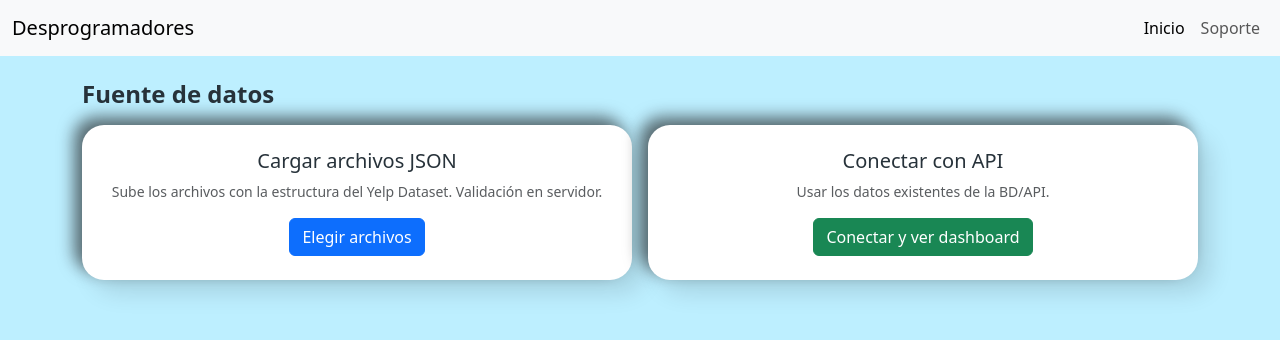
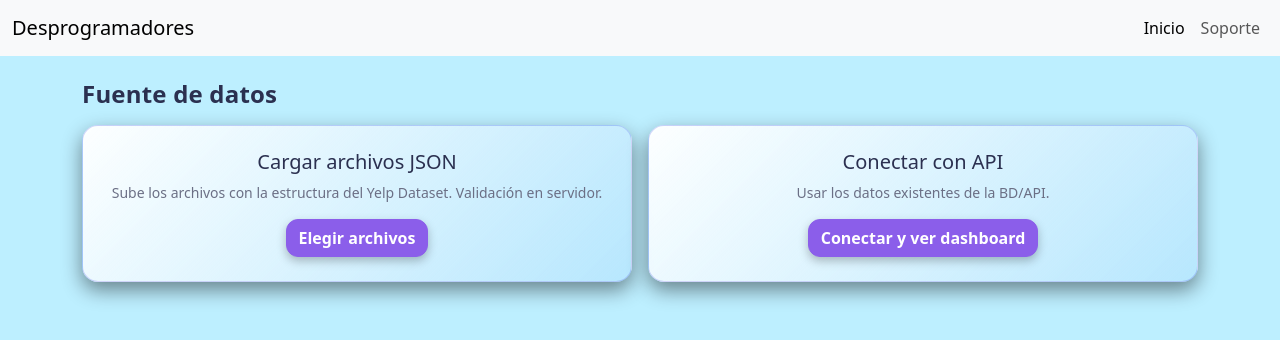
Before and after one commit to DavidOrtiz0/Bussiness-DSS, an Angular app in the folder yelp-front/: page /upload in a window 1280 px wide. Shown: the top 340 px of the page. Built offline with nearby package versions, Linux system fonts and the light colour scheme.

Commit message:
botones morados con sombra y bordes negros en tarjetas

```diff
--- a/yelp-front/src/app/components/file-upload/file-upload.css
+++ b/yelp-front/src/app/components/file-upload/file-upload.css
@@ -1 +1,143 @@
 table td, table th { vertical-align: middle; }
+/* ====== Contexto del componente ====== */
+:host{
+  /* Paleta DSS (Pau) */
+  --c1:#CEACEE; --c2:#A8B8F0; --c3:#8B5EEA; --c4:#9AC8EE; --c5:#8B5EEA; --c6:#565EE8;
+  --text:#2b3050;
+
+  --stroke: rgba(86,94,232,.25);
+  --soft-bg: rgba(168,184,240,.10);
+}
+
+/* Títulos */
+h4,five,h5{
+  color: var(--text);
+}
+h4.fw-bold{ letter-spacing:.2px; }
+
+/* ====== Tarjetas ====== */
+.neu-card{
+  background: linear-gradient(135deg, rgba(255,255,255,.96), rgba(86,94,232,.05));
+  border: 1px solid var(--stroke);
+  border-radius: 16px;
+  box-shadow: 0 10px 30px rgba(86,94,232,.18), 0 2px 8px rgba(0,0,0,.06);
+  transition: transform .15s ease, box-shadow .15s ease, border-color .15s ease;
+  box-shadow: 0 8px 20px rgba(0,0,0,.45);
+}
+.neu-card:hover{
+  transform: translateY(-2px);
+  box-shadow: 0 14px 36px rgba(86,94,232,.22), 0 4px 10px rgba(0,0,0,.08);
+  border-color: rgba(86,94,232,.35);
+
+}
+
+/* Párrafos secundarios */
+.text-muted{ color: #6b6f85 !important; }
+
+/* ====== Botones (solo dentro del componente) ====== */
+:host .btn{
+  border-radius: 12px;
+  font-weight: 600;
+  box-shadow: 0 2px 8px rgba(86,94,232,.16);
+  transition: filter .15s ease, transform .04s ease, box-shadow .15s ease;
+}
+:host .btn:active{ transform: translateY(1px); }
+
+/* Primario = violeta deep */
+:host .btn.btn-primary{
+  background-color: var(--c6);
+  border-color: var(--c6);
+}
+:host .btn.btn-primary:hover{ filter: brightness(.95); }
+:host .btn.btn-primary:focus{ box-shadow: 0 0 0 .25rem rgba(86,94,232,.25); }
+
+/* Success = azul marca */
+:host .btn.btn-success{
+  background-color: var(--c5);
+  border-color: var(--c5);
+}
+:host .btn.btn-success:hover{ filter: brightness(.95); }
+:host .btn.btn-success:focus{ box-shadow: 0 0 0 .25rem rgba(81,136,230,.28); }
+
+/* Outline primary coherente */
+:host .btn.btn-outline-primary{
+  color: var(--c6);
+  border-color: var(--c6);
+}
+:host .btn.btn-outline-primary:hover{
+  color: #fff;
+  background-color: var(--c6);
+  border-color: var(--c6);
+}
+
+/* Botón light con borde suave */
+:host .btn.btn-light{
+  background: #fff;
+  border: 1px solid var(--stroke);
+}
+:host .btn.btn-light:hover{ filter: brightness(.98); }
+
+/* ====== Inputs ====== */
+:host .form-control{
+  border-radius: 12px;
+  background: linear-gradient(0deg, rgba(255,255,255,.9), rgba(255,255,255,.9));
+  border: 1px solid var(--stroke);
+}
+:host .form-control:focus{
+  border-color: var(--c4);
+  box-shadow: 0 0 0 .25rem rgba(154,200,238,.35);
+}
+
+/* ====== Tabla ====== */
+:host .table{
+  --bs-table-bg: transparent;
+  --bs-table-striped-bg: rgba(168,184,240,.10);
+  --bs-table-striped-color: var(--text);
+  color: var(--text);
+  margin-bottom: .5rem;
+}
+:host .table thead th{
+  border-bottom: 2px solid var(--stroke);
+  font-weight: 700;
+  color: var(--text);
+  background: linear-gradient(180deg, rgba(168,184,240,.12), rgba(168,184,240,.06));
+}
+:host .table tbody td{
+  vertical-align: middle;
+  border-top-color: rgba(86,94,232,.12);
+}
+
+/* ====== Badges alineadas a la gama ====== */
+:host .badge.bg-secondary{ background-color: var(--c2) !important; color:#1f2545; }
+:host .badge.bg-success{ background-color: var(--c5) !important; }
+:host .badge.bg-warning{ background-color: #FFE08A !important; color:#3b2f00 !important; }
+:host .badge.bg-danger{ background-color: #F25F5C !important; }
+
+/* ====== Layout menor ====== */
+@media (max-width: 576px){
+  .neu-card{ padding: 1.25rem !important; }
+  :host .table{ font-size: .925rem; }
+}
+
+:host .btn.btn-primary,
+:host .btn.btn-success {
+  background-color: #8B5EEA !important;
+  border-color: #8B5EEA !important;
+  color: #fff !important;
+  box-shadow: 0 4px 10px rgba(0,0,0,.25);
+}
+
+:host .btn.btn-primary:hover,
+:host .btn.btn-success:hover {
+  filter: brightness(0.92);
+}
+:host .btn.btn-outline-primary {
+  background-color: #b49be9 !important;
+  border-color: #b3a0db !important;
+  color: #fff !important;
+  box-shadow: 0 4px 10px rgba(0,0,0,.25);
+}
+
+:host .btn.btn-outline-primary:hover {
+  filter: brightness(0.92);
+}
--- a/yelp-front/src/app/components/file-upload/file-upload.html
+++ b/yelp-front/src/app/components/file-upload/file-upload.html
@@ -1,5 +1,7 @@
 <div class="container py-4">
   <h4 class="fw-bold mb-3">Fuente de datos</h4>
+
+
 
   <!-- Pantalla inicial -->
   <div *ngIf="view() === 'menu'" class="row g-3">
```
